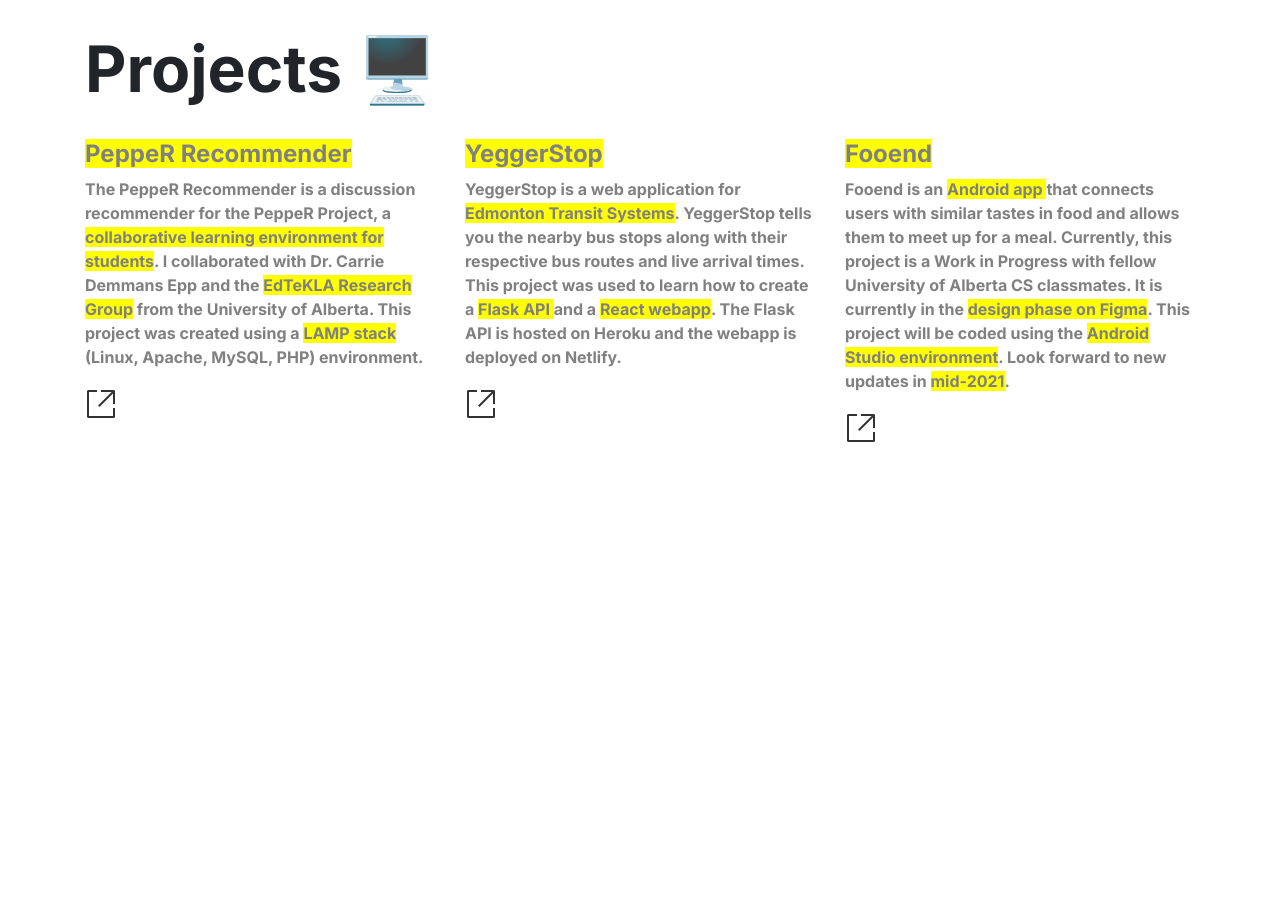
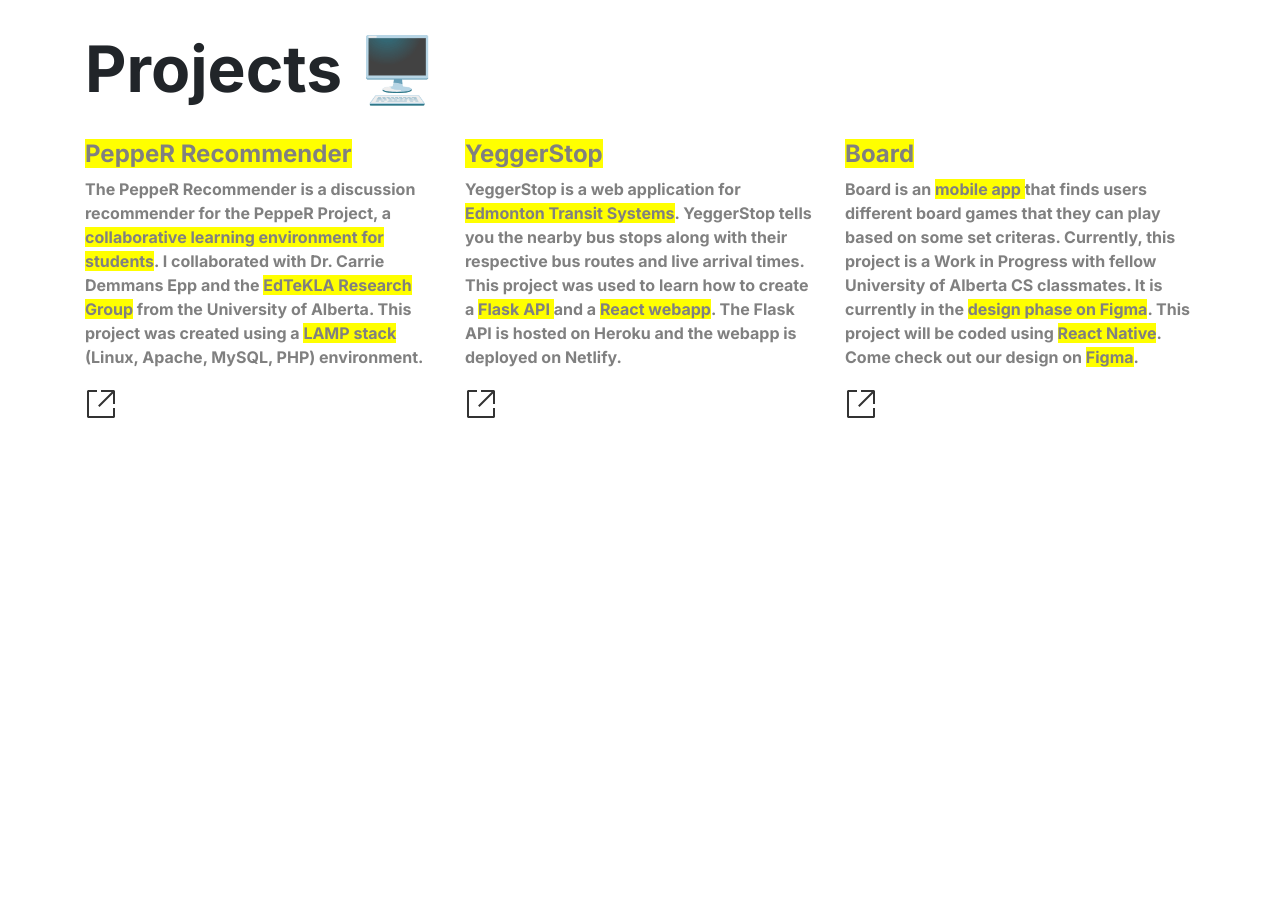
Before and after one commit to shistevenyan/Portfolio-Website, a React (Create React App) app in the folder steven-portfolio/: page / in a window 1280 px wide. Shown: the part 1020-1918 px from the top of the page. Built offline with nearby package versions, Linux system fonts and the light colour scheme.

Commit message:
updated projects

```diff
--- a/steven-portfolio/src/components/projects.js
+++ b/steven-portfolio/src/components/projects.js
@@ -55,16 +55,16 @@
                     <Col sm={4}>
                         <Fade bottom delay={800}>
                             <br></br>
-                            <h4><span style={{ "background-color": "#FFFF00" }}>Fooend</span></h4>
+                            <h4><span style={{ "background-color": "#FFFF00" }}>Board</span></h4>
                             <p className="projects-context">
-                                Fooend is an <span style={{ "background-color": "#FFFF00" }}> Android app </span>
-                                that connects users with similar tastes in food and allows them to meet up for a meal. Currently,
+                                Board is an <span style={{ "background-color": "#FFFF00" }}> mobile app </span>
+                                that finds users different board games that they can play based on some set criteras. Currently,
                                 this project is a Work in Progress with fellow University of Alberta CS classmates.
                                 It is currently in the <span style={{ "background-color": "#FFFF00" }}>design phase on Figma</span>.
-                                This project will be coded using the <span style={{ "background-color": "#FFFF00" }}>Android Studio environment</span>.
-                                Look forward to new updates in <span style={{ "background-color": "#FFFF00" }}>mid-2021</span>.
+                                This project will be coded using <span style={{ "background-color": "#FFFF00" }}>React Native</span>.
+                                Come check out our design on  <span style={{ "background-color": "#FFFF00" }}>Figma</span>.
                             </p>
-                            <a href="https://github.com/shistevenyan" target="_blank" className="projectLink"><VscLinkExternal /></a>
+                            <a href="https://www.figma.com/file/7izO2NCfO8OBxONcvnhYoX/BoardGameFinder?node-id=0%3A1" target="_blank" className="projectLink"><VscLinkExternal /></a>
                         </Fade>
                     </Col>
                 </Row>
```
Also changed, not shown: 1 other file (tests, documents, lock files or other folders).
